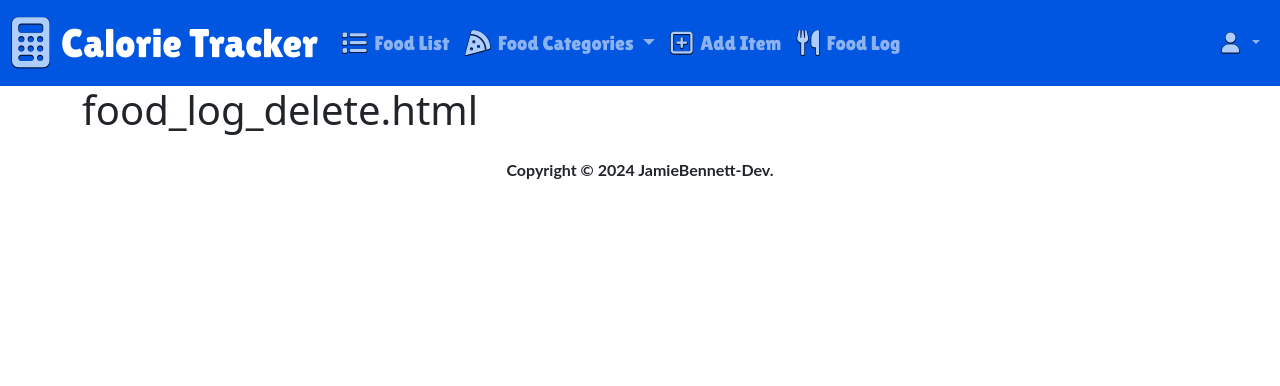
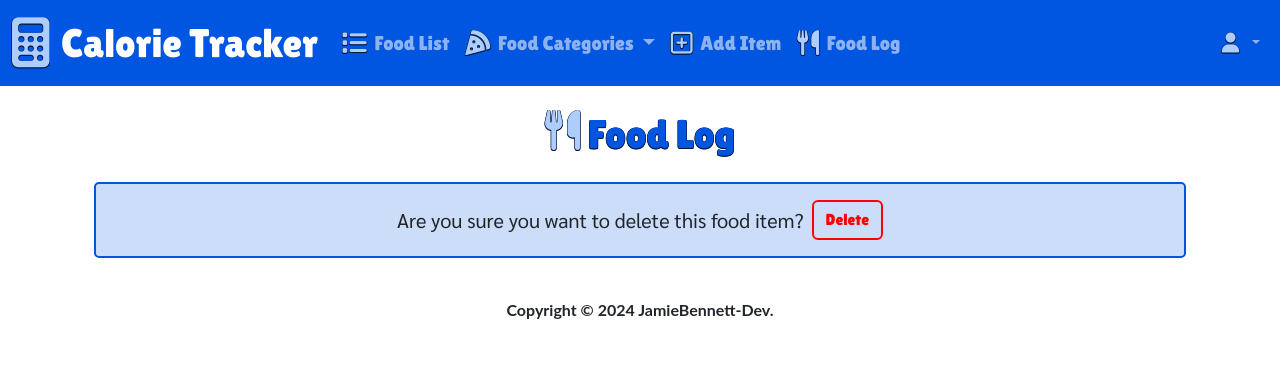
Before and after one commit to JamieBennett-Dev/Calorie-Tracker, a Django app: page /food/foodlog/delete/1 in a window 1280 px wide. Shown: the top 386 px of the page. Run offline with Django 5.2, Linux system fonts and the light colour scheme; the visitor is signed in with stand-in values (Sample User, id 1); data that the repository does not hold is empty; some libraries are stand-ins or nearby versions.

Commit message:
add food_log_delete.html and styles

```diff
--- a/foodtracker/templates/food_log_delete.html
+++ b/foodtracker/templates/food_log_delete.html
@@ -1,7 +1,34 @@
 {% extends 'base.html' %}
 
-{% block title %}Calorie Tracker | {{ title }}{% endblock %}
+{% block title %}Food Tracker | Food Log{% endblock %}
 
 {% block body %}
-<h1 class="mb-0">food_log_delete.html</h1>
+<div>
+    <div class="container-fluid">
+
+        <h1 class="my-4 d-flex justify-content-center" id="page-h1"><i class="fas fa-utensils pe-2"></i>Food Log</h1>
+
+            <div class="row justify-content-center">
+                <div class="col-12">
+                    <div class="card mb-3" id="food-log-card">
+                        <div class='card-body'>
+
+                            <div class='form-group'>
+                                <form method='POST' class="d-flex justify-content-center align-items-center fs-5">
+                                    {% csrf_token %}
+
+                                    Are you sure you want to delete this food item?
+                                    <button type="submit" class="btn ms-2 fs-6" id="cancel">Delete</button>
+
+                                </form>
+
+                            </div>
+
+                        </div>
+                    </div>
+                </div>
+            </div>
+
+    </div>
+</div>
 {% endblock %}
--- a/static/css/style.css
+++ b/static/css/style.css
@@ -452,3 +452,10 @@ h4 strong {
     transition: all 0.2s ease;
     background-color: #E00061;
 }
+
+/* ----------food_log_delete.html Styles---------- */
+#page-h1-delete {
+    font-family: "Lilita One", sans-serif;
+    color: #FF0000;
+    text-shadow: -0.5px -0.5px 0 #00173D, 0.5px -0.5px 0 #00173D, -0.5px 0.5px 0 #00173D, 0.5px 0.5px 0 #00173D;
+}
```
